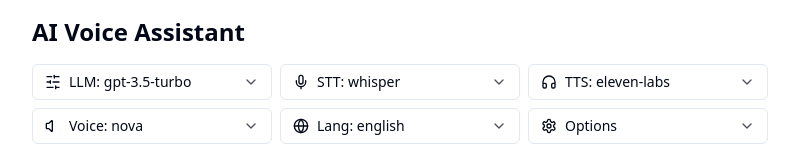
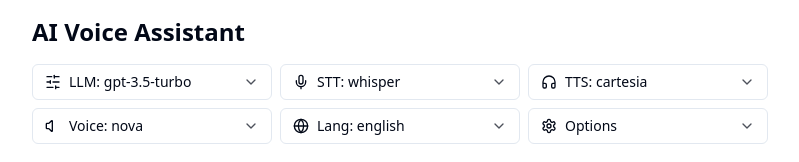
Before and after one commit to ashish-propellergv/chatter-magic-interface, a React (Vite) app: page / in a window 1280 px wide. Shown: the top 162 px of the page, without its empty margins (240-1039 px from the left). Built offline with nearby package versions, Linux system fonts and the light colour scheme.

Commit message:
Add TTS options
Add Cartesia and Open AI 4o mini TTS options.

```diff
--- a/src/components/settings/TTSModelDropdown.tsx
+++ b/src/components/settings/TTSModelDropdown.tsx
@@ -37,7 +37,7 @@ const TTSModelDropdown: React.FC = () => {
         >
           {ttsOptions.map((model) => (
             <DropdownMenuRadioItem key={model} value={model}>
-              {model}
+              {model === 'openai-4o-mini-tts' ? 'Open AI 4o mini TTS' : 'Cartesia'}
             </DropdownMenuRadioItem>
           ))}
         </DropdownMenuRadioGroup>
--- a/src/config/voiceAgentConfig.ts
+++ b/src/config/voiceAgentConfig.ts
@@ -1,7 +1,7 @@
 
 export type LLMModel = "gpt-3.5-turbo" | "gpt-4" | "claude-3-opus" | "claude-3-sonnet" | "gemini-pro";
 export type STTModel = "whisper" | "google" | "deepgram" | "assembly-ai";
-export type TTSModel = "eleven-labs" | "google" | "azure" | "amazon-polly";
+export type TTSModel = "cartesia" | "openai-4o-mini-tts";
 export type VoiceOption = "alloy" | "echo" | "fable" | "onyx" | "nova" | "shimmer";
 export type LanguageOption = "english" | "spanish" | "french" | "german" | "chinese" | "japanese";
 
@@ -18,7 +18,7 @@ export interface VoiceAgentConfig {
 export const defaultConfig: VoiceAgentConfig = {
   llmModel: "gpt-3.5-turbo",
   sttModel: "whisper",
-  ttsModel: "eleven-labs",
+  ttsModel: "cartesia",
   voice: "nova",
   language: "english",
   allowInterruptions: true,
@@ -27,6 +27,6 @@ export const defaultConfig: VoiceAgentConfig = {
 
 export const llmOptions: LLMModel[] = ["gpt-3.5-turbo", "gpt-4", "claude-3-opus", "claude-3-sonnet", "gemini-pro"];
 export const sttOptions: STTModel[] = ["whisper", "google", "deepgram", "assembly-ai"];
-export const ttsOptions: TTSModel[] = ["eleven-labs", "google", "azure", "amazon-polly"];
+export const ttsOptions: TTSModel[] = ["cartesia", "openai-4o-mini-tts"];
 export const voiceOptions: VoiceOption[] = ["alloy", "echo", "fable", "onyx", "nova", "shimmer"];
 export const languageOptions: LanguageOption[] = ["english", "spanish", "french", "german", "chinese", "japanese"];
```
